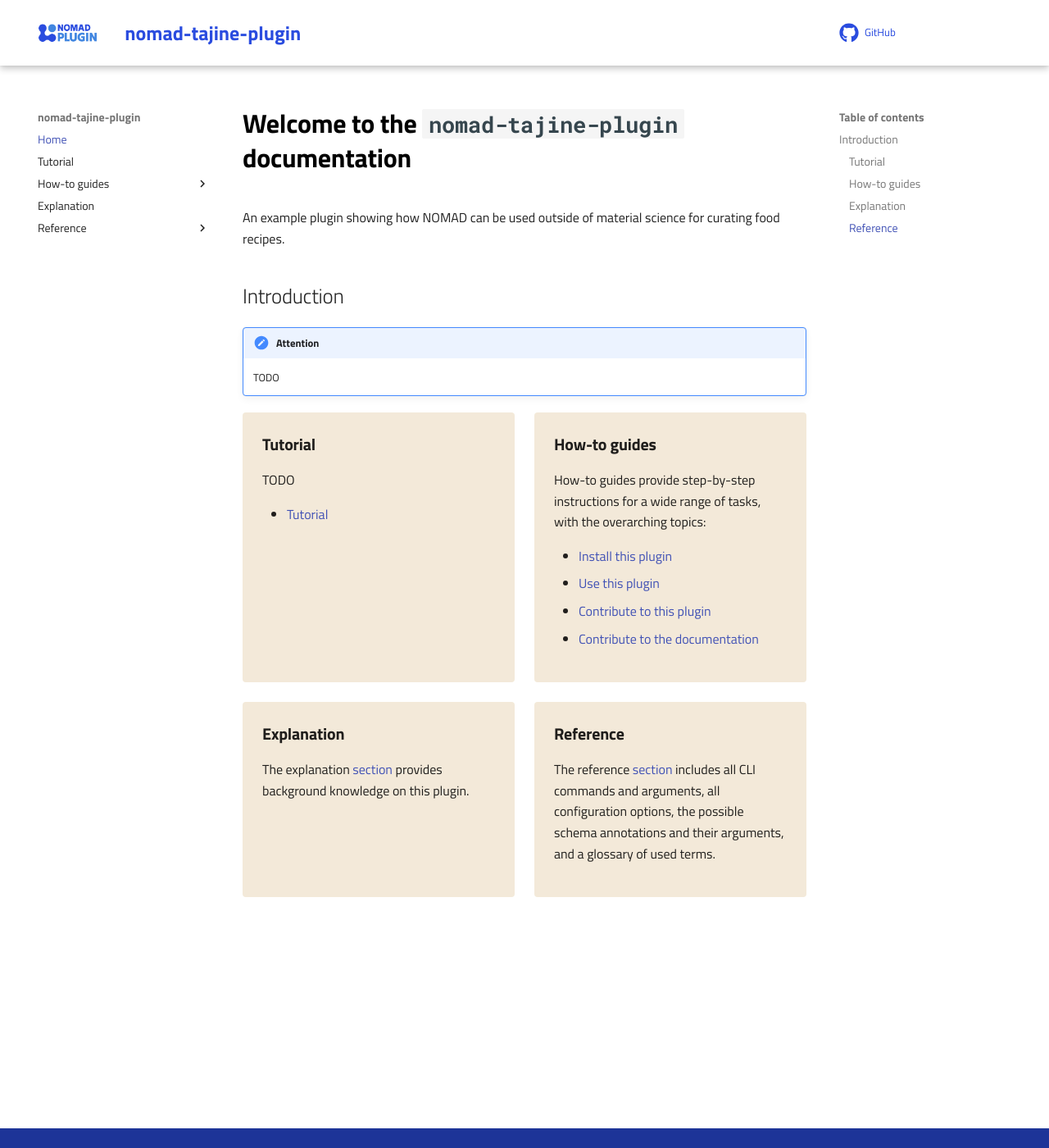
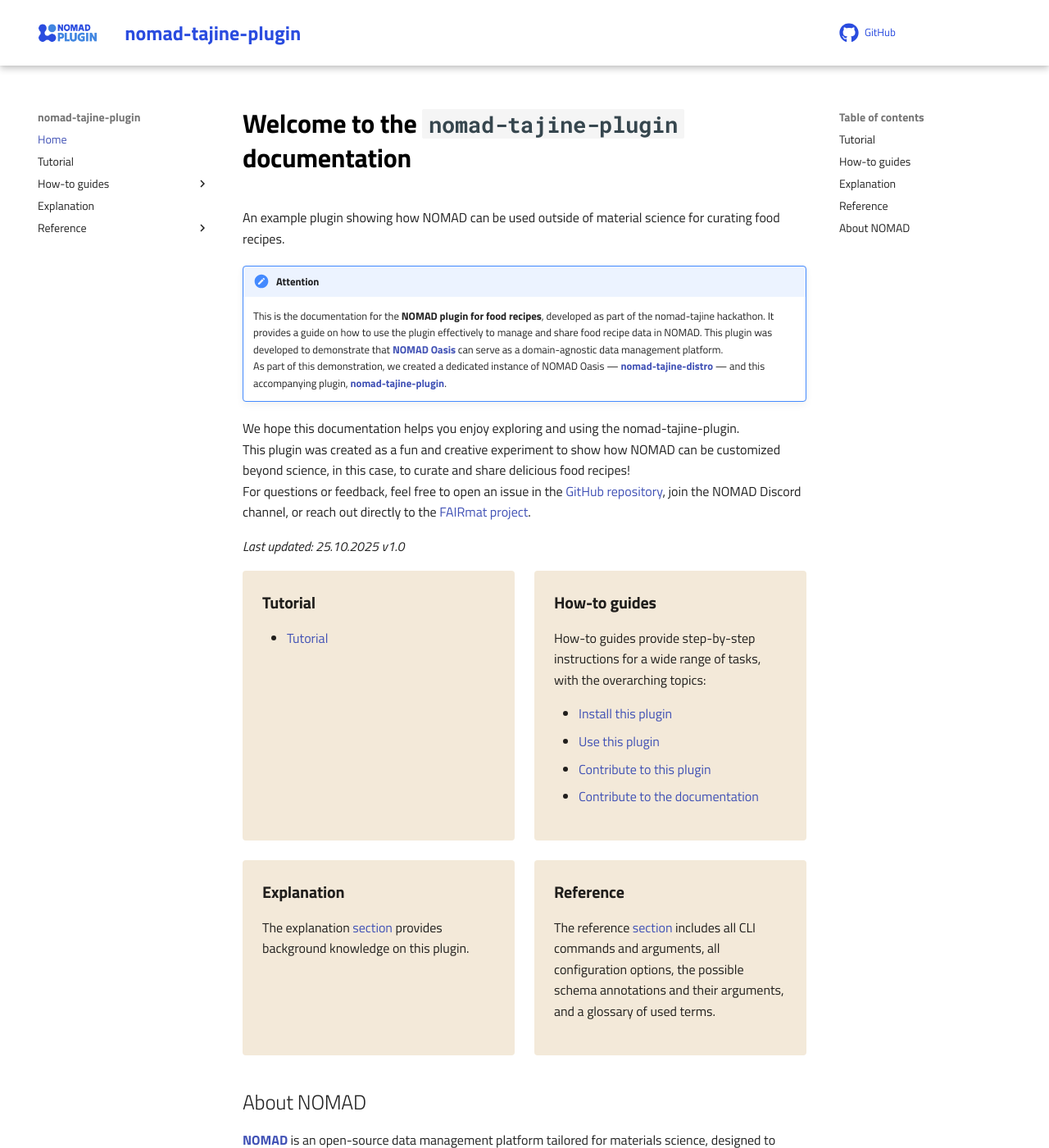
Before and after one commit to FAIRmat-NFDI/nomad-tajine-plugin, an MkDocs documentation site: the page built from docs/index.md, in a window 1280 px wide and 1400 px high. Shown: the whole window at 82% size. Built offline with MkDocs 1.6.1 and Material for MkDocs 9.7.7, drawn with Linux system fonts in a browser that asks for light colours; comment, search, counter and statistics services are not loaded; some of the changed text lies outside the part shown.

Commit message:
27 plugin docs contents of indexmd page (#28)
* added index.md

* modified the md , filled the attention admonition

* remove unneeded files

---------

Co-authored-by: Lukas Pielsticker <50139597+lukaspie@users.noreply.github.com>

```diff
--- a/docs/index.md
+++ b/docs/index.md
@@ -2,17 +2,23 @@
 
 An example plugin showing how NOMAD can be used outside of material science for curating food recipes.
 
-## Introduction
+!!! attention
+    This is the documentation for the **NOMAD plugin for food recipes**, developed as part of the nomad-tajine hackathon. It provides a guide on how to use the plugin effectively to manage and share food recipe data in NOMAD.
+    This plugin was developed to demonstrate that [**NOMAD Oasis**](https://nomad-lab.eu/nomad-lab/nomad-oasis.html) can serve as a domain-agnostic data management platform.
+    As part of this demonstration, we created a dedicated instance of NOMAD Oasis — [**nomad-tajine-distro**](https://github.com/FAIRmat-NFDI/nomad-tajine-distro) — and this accompanying plugin, [**nomad-tajine-plugin**](https://github.com/FAIRmat-NFDI/nomad-tajine-plugin).
 
-!!! note "Attention"
-    TODO
+
+We hope this documentation helps you enjoy exploring and using the nomad-tajine-plugin.
+This plugin was created as a fun and creative experiment to show how NOMAD can be customized beyond science, in this case, to curate and share delicious food recipes!
+For questions or feedback, feel free to open an issue in the [GitHub repository](https://github.com/FAIRmat-NFDI/nomad-tajine-plugin), join the NOMAD Discord channel, or reach out directly to the [FAIRmat project](https://www.fairmat-nfdi.eu/fairmat/about-fairmat/contact-fairmat).
+
+*Last updated: 25.10.2025 v1.0*
+
 
 <div markdown="block" class="home-grid">
 <div markdown="block">
 
 ### Tutorial
-
-TODO
 
 - [Tutorial](tutorial/tutorial.md)
 
@@ -46,3 +52,7 @@
 
 </div>
 </div>
+
+## About NOMAD
+
+[**NOMAD**](https://nomad-lab.eu/)  is an open-source data management platform tailored for materials science, designed to follow the FAIR principles. It offers a robust framework for managing and sharing materials data in a standardized and interoperable manner. To learn more about NOMAD, visit the [official homepage](https://nomad-lab.eu/nomad-lab/).
```
